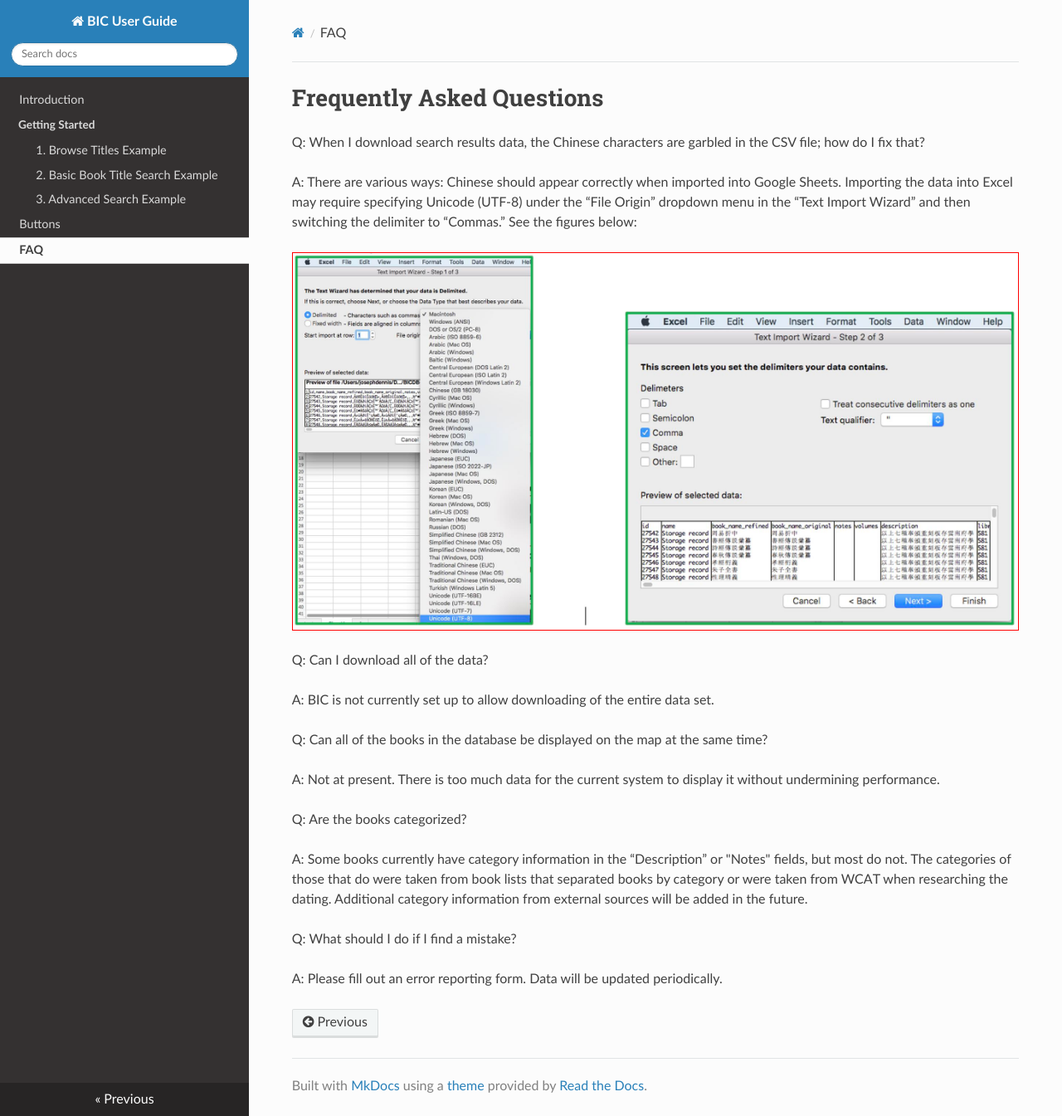
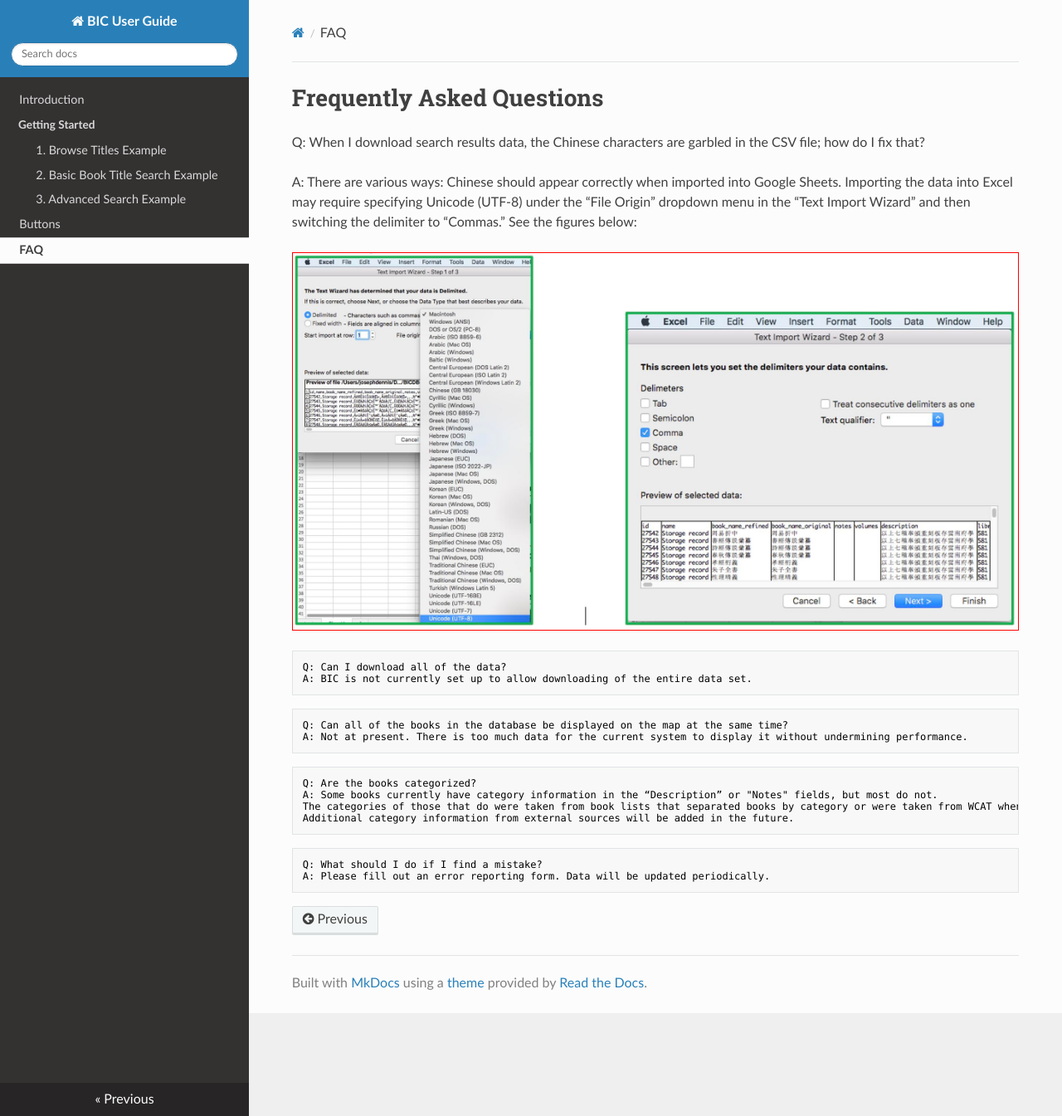
Before and after one commit to books-in-china/user-guide, an MkDocs documentation site: the page built from docs/faq.md, in a window 1280 px wide and 1345 px high. Shown: the whole window at 83% size. Built offline with MkDocs 1.6.1, drawn with Linux system fonts in a browser that asks for light colours; nearby versions of some CDN libraries.

Commit message:
Added blocks for Q & A

````diff
--- a/docs/faq.md
+++ b/docs/faq.md
@@ -6,18 +6,21 @@
 
 ![](images/2Y63yGx.jpeg)
 
+```text
 Q: Can I download all of the data?
-
 A: BIC is not currently set up to allow downloading of the entire data set.
-
+```
+```text
 Q: Can all of the books in the database be displayed on the map at the same time?
-
 A: Not at present. There is too much data for the current system to display it without undermining performance.
-
+```
+```text
 Q: Are the books categorized?
-
-A: Some books currently have category information in the “Description” or "Notes" fields, but most do not. The categories of those that do were taken from book lists that separated books by category or were taken from WCAT when researching the dating. Additional category information from external sources will be added in the future.
-
+A: Some books currently have category information in the “Description” or "Notes" fields, but most do not.
+The categories of those that do were taken from book lists that separated books by category or were taken from WCAT when researching the dating.
+Additional category information from external sources will be added in the future.
+```
+```text
 Q: What should I do if I find a mistake?
-
 A: Please fill out an error reporting form. Data will be updated periodically.
+```
````
